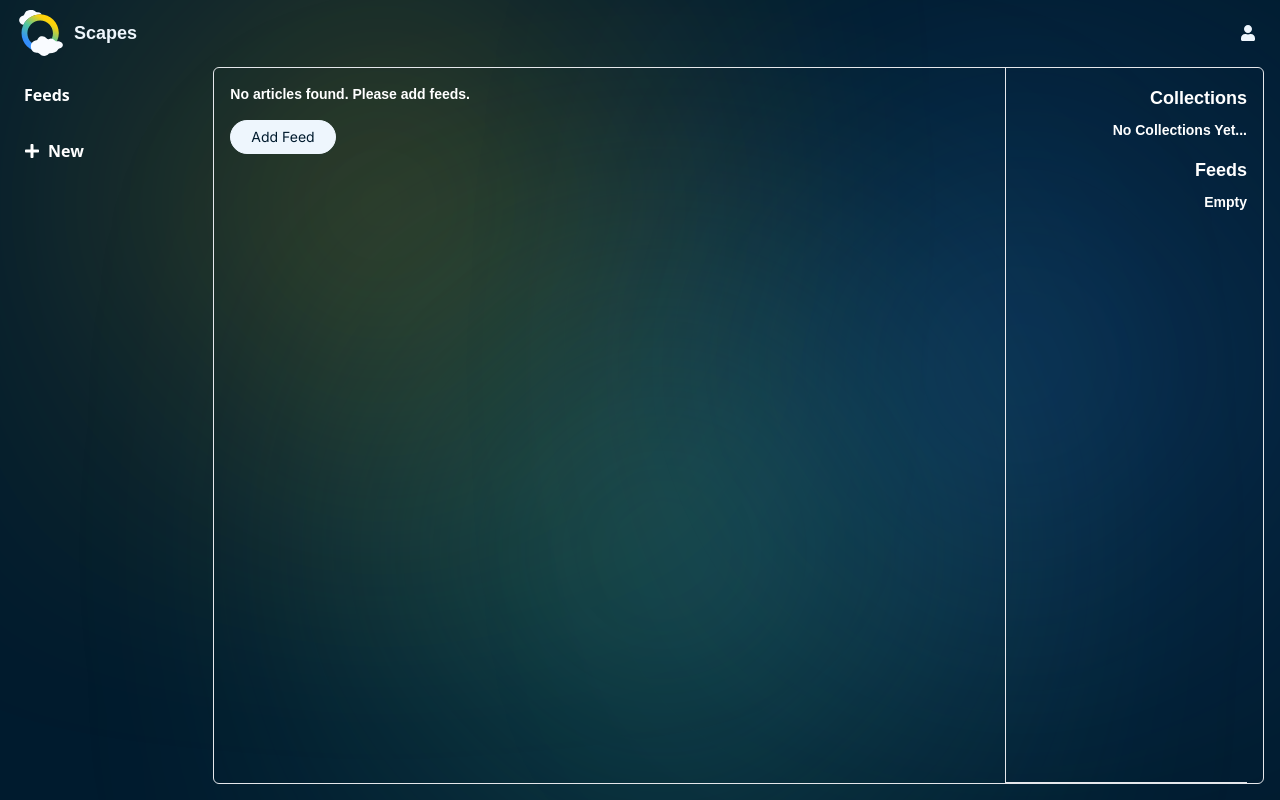
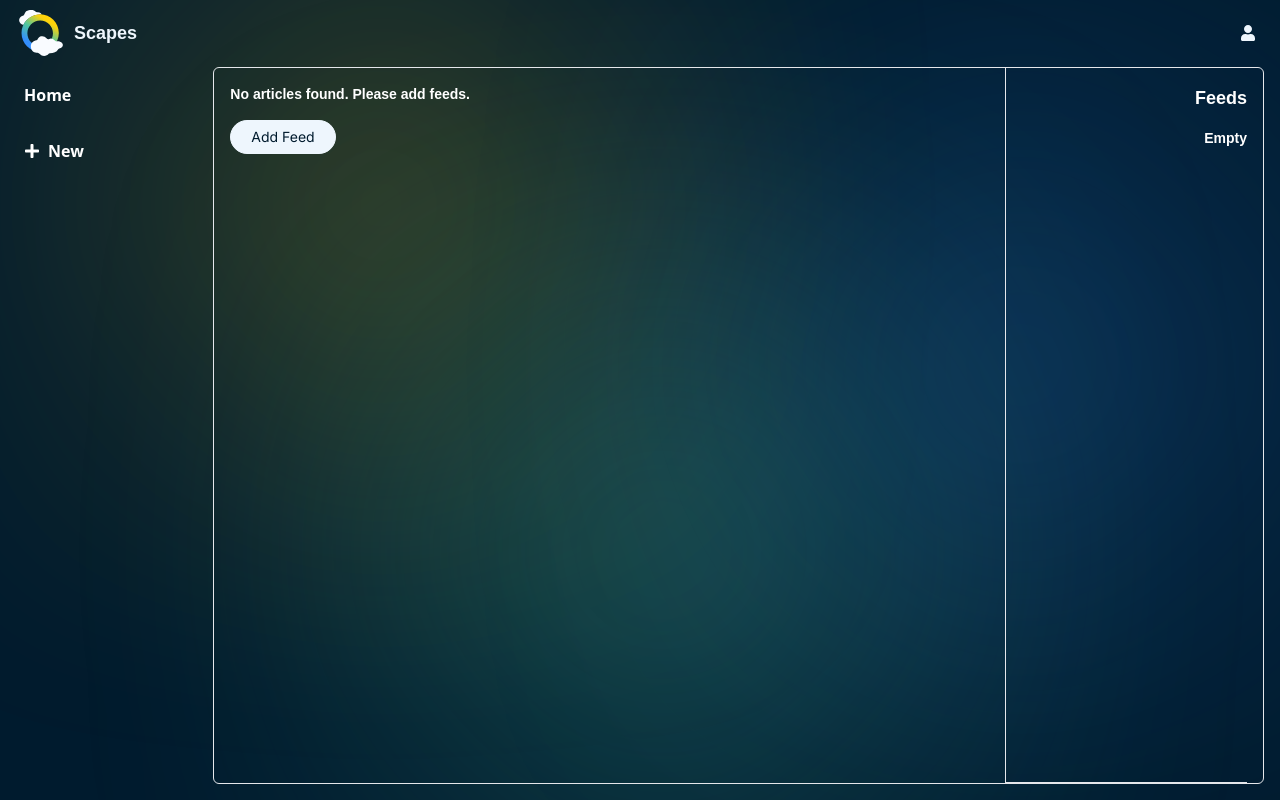
Before and after one commit to oofytronic/nextscapes, a Next.js app: page /dash in a window 1280 px wide. Built offline with nearby package versions, Linux system fonts and the light colour scheme.

Commit message:
remove collections from collection specific dash

```diff
--- a/app/dash/page.jsx
+++ b/app/dash/page.jsx
@@ -68,8 +68,15 @@ export default function DashboardPage() {
 
     return (
 		<div className="grid grid-cols-1 md:grid-cols-4 md:gap-4 w-full h-full">
-		    <div className="sticky top-0 right-0 z-10 md:col-span-1 order-1 md:order-2 flex flex-col gap-4 py-4 md:pl-4 border-b md:border-b-none md:border-l">
-		        <div className="flex flex-col gap-2 items-start w-full md:items-end">
+		    <div className="md:col-span-1 order-1 md:order-2 flex flex-col md:items-end gap-4 py-4 md:pl-4 border-b md:border-b-none md:border-l overflow-y-scroll">
+                <p className="font-satoshi font-bold text-lg">Feeds</p>
+                <div className="max-h-24 md:max-h-full flex gap-2 font-satoshi font-semibold w-full md:flex-wrap md:justify-end">
+                    <Feed />
+                </div>
+
+
+
+		        {/*<div className="flex flex-col gap-2 items-start w-full md:items-end">
 		            <p className="font-satoshi font-bold text-lg">Collections</p>
 		            <div className="flex gap-2 font-satoshi font-semibold w-full overflow-x-scroll md:flex-wrap md:justify-end">
 		                {collections.length > 0 ? (
@@ -80,14 +87,11 @@ export default function DashboardPage() {
 		                    <p className="font-satoshi text-sm">No Collections Yet...</p>
 		                )}
 		            </div>
-		        </div>
+		        </div>*/}
 
-                <div className="flex flex-col gap-2 items-start w-full md:items-end">
-                    <p className="font-satoshi font-bold text-lg">Feeds</p>
-                    <div className="max-h-24 md:max-h-96 flex gap-2 font-satoshi font-semibold w-full overflow-y-scroll md:flex-wrap md:justify-end">
-                        <Feed />
-                    </div>
-                </div>
+                {/*<div className="flex flex-col gap-2 items-start w-full md:items-end">
+
+                </div>*/}
 		    </div>
 		    {articles.length === 0 ? (
 		        <div className="flex flex-col gap-4 md:col-span-3 order-2 md:order-1 py-4">
--- a/components/dash/Sidebar.jsx
+++ b/components/dash/Sidebar.jsx
@@ -19,7 +19,7 @@ const Sidebar = () => {
 				<div className="flex flex-col flex-start w-full">
 					<div className="flex gap-2 items-center">
 						<Link href="/dash" className="dash-icon text-center font-bold">
-							<span className="flex gap-2 flex-center hover:underline">Feeds</span>
+							<span className="flex gap-2 flex-center hover:underline">Home</span>
 						</Link>
 					</div>
 				</div>
```
